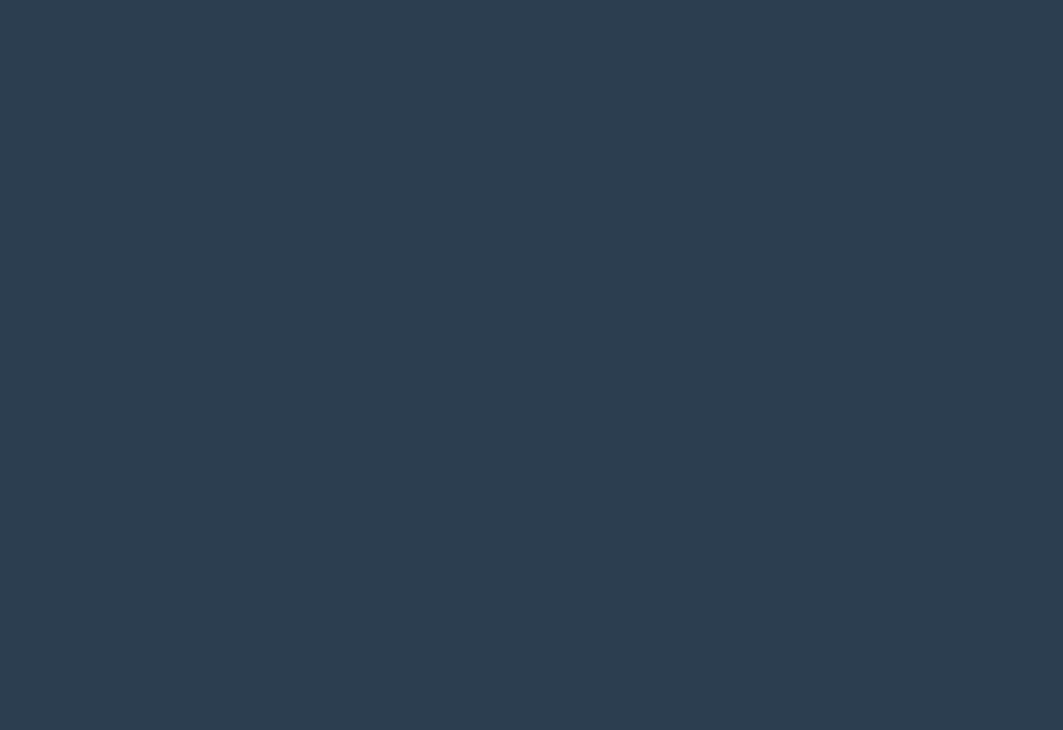
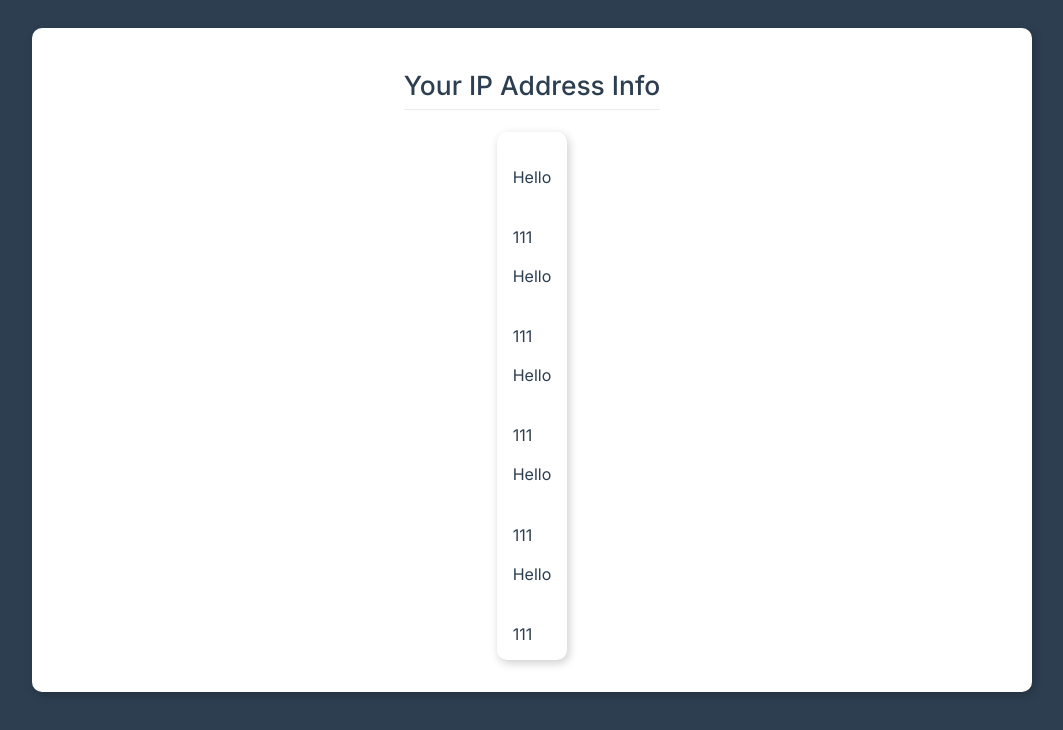
Before and after one commit to Developer-o7/IP-Info, a Vue app: page / in a window 1280 px wide. Shown: the top 730 px of the page, without its empty margins (108-1171 px from the left). Built offline with nearby package versions, Linux system fonts and the light colour scheme.

Commit message:
Created content in commit

```diff
--- a/src/App.vue
+++ b/src/App.vue
@@ -13,6 +13,39 @@
 </script>
 
 <template>
+<br>
+  <div class="container">
+    <div class="card center">
+      <h2>Your IP Address Info</h2>
+      <div class="flex card">
+        <div class="box">
+          <p>Hello</p>
+          <br>
+          <span>111</span>
+        </div>
+        <div class="box">
+          <p>Hello</p>
+          <br>
+          <span>111</span>
+        </div>
+        <div class="box">
+          <p>Hello</p>
+          <br>
+          <span>111</span>
+        </div>
+        <div class="box">
+          <p>Hello</p>
+          <br>
+          <span>111</span>
+        </div>
+        <div class="box">
+          <p>Hello</p>
+          <br>
+          <span>111</span>
+        </div>
+      </div>
+    </div>
+  </div>
 
 </template>
 
```
